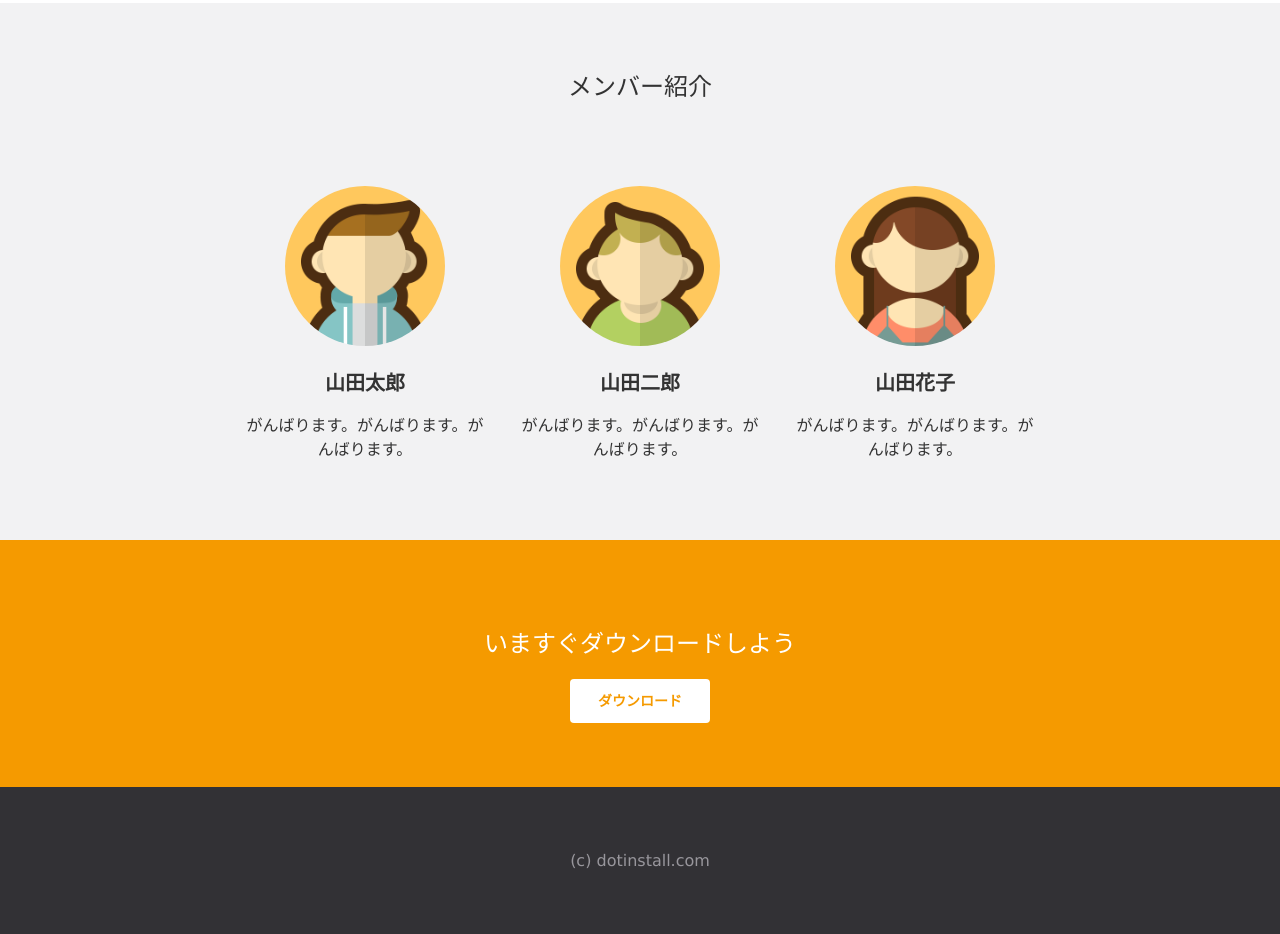
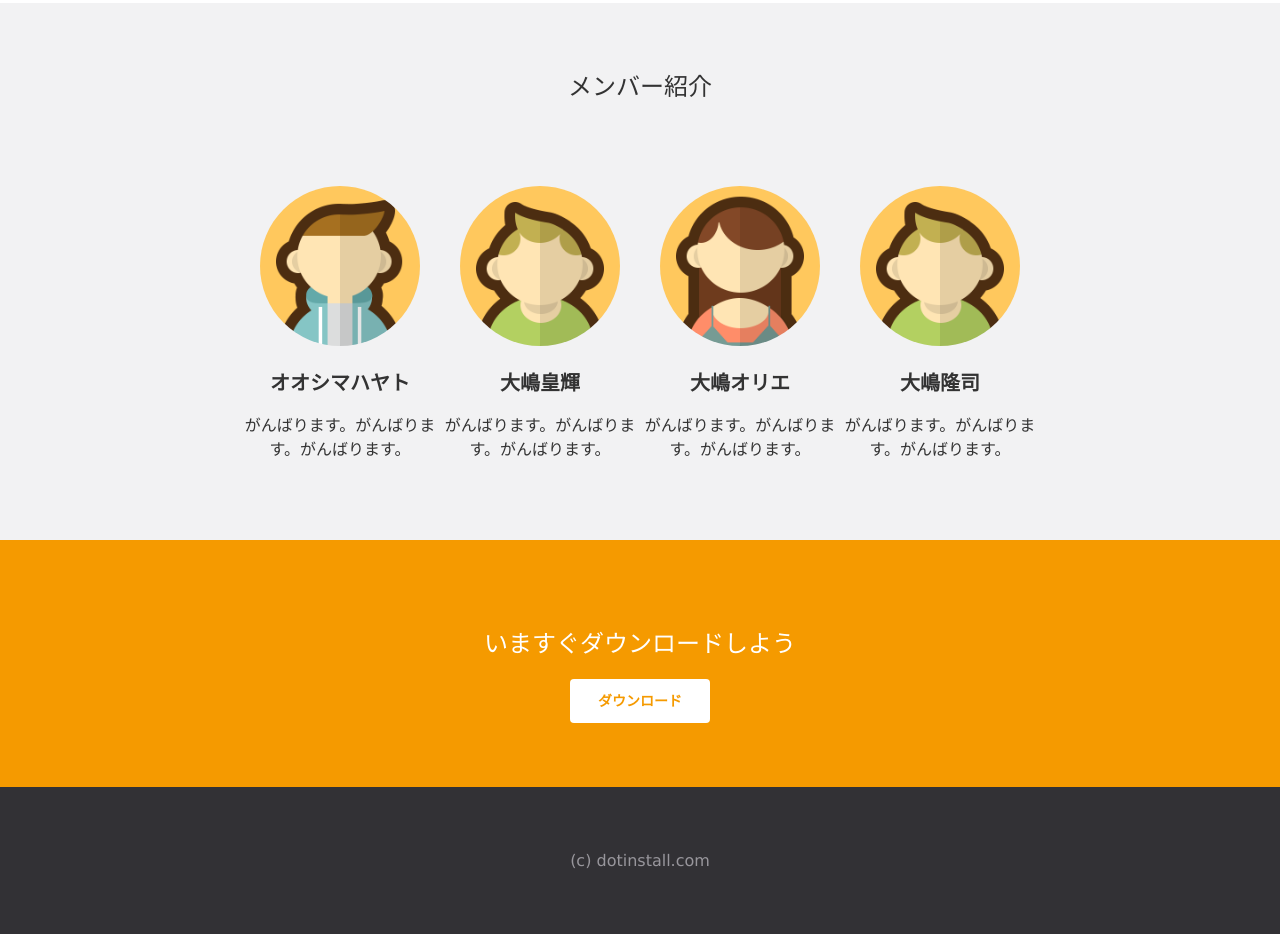
Before and after one commit to Hayato1515/Hayato1515.github.io, a plain HTML site: page index.html in a window 1280 px wide. Shown: the part 1437-2371 px from the top of the page. Drawn offline with Linux system fonts and the light colour scheme.

Commit message:
Add files via upload

```diff
--- a/index.html
+++ b/index.html
@@ -66,19 +66,25 @@
     <ul>
       <li>
         <img src="img/member1.png">
-        <h2>山田太郎</h2>
+        <h2>オオシマハヤト</h2>
         <p>がんばります。がんばります。がんばります。</p>
       </li>
       <li>
         <img src="img/member2.png">
-        <h2>山田二郎</h2>
+        <h2>大嶋皇輝</h2>
         <p>がんばります。がんばります。がんばります。</p>
       </li>
       <li>
         <img src="img/member3.png">
-        <h2>山田花子</h2>
+        <h2>大嶋オリエ</h2>
         <p>がんばります。がんばります。がんばります。</p>
       </li>
+      <li>
+        <img src="img/member2.png">
+        <h2>大嶋隆司</h2>
+        <p>がんばります。がんばります。がんばります。</p>
+      </li>
+
     </ul>
   </section>
 
```
